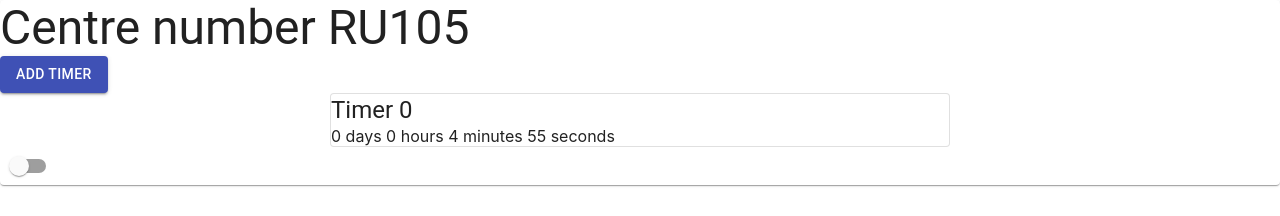
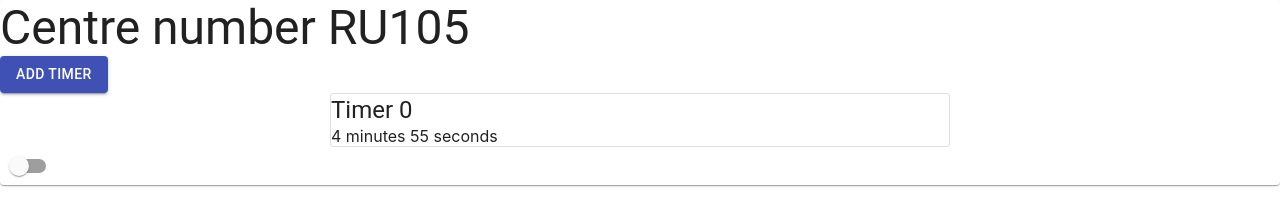
Before and after one commit to 5h3ms/examtimer, a React (Create React App) app: page / in a window 1280 px wide. Shown: the top 216 px of the page. Built offline with nearby package versions, Linux system fonts and the light colour scheme.

Commit message:
fixed timer

```diff
--- a/src/components/Timer.react.tsx
+++ b/src/components/Timer.react.tsx
@@ -2,10 +2,10 @@ import './Timer.css';
 import { useEffect, useState, ReactElement } from 'react';
 
 interface TimerProps {
-  days?: number;
-  hours?: number;
-  minutes?: number;
-  seconds?: number;
+  days: number;
+  hours: number;
+  minutes: number;
+  seconds: number;
 }
 
 // given: time in seconds, function calculates how much time is left in days, minutes, seconds
@@ -29,7 +29,7 @@ function Timer({
   hours = 0,
   minutes = 0,
   seconds = 0,
-}: TimerProps): ReactElement {
+}: Partial<TimerProps>): ReactElement {
   const [timeSeconds, setTimeSeconds] = useState(
     days * 24 * 60 * 60 + hours * 60 * 60 + minutes * 60 + seconds,
   );
@@ -53,11 +53,14 @@ function Timer({
   return (
     <div>
       {timeSeconds > 0 ? (
-        Object.entries(timeLeft).flatMap(([interval, time]) => (
-          <span>
-            {time} {interval}{' '}
-          </span>
-        ))
+        Object.entries(timeLeft).flatMap(([interval, time]) => {
+          if (time > 0)
+            return (
+              <span>
+                {time} {interval}{' '}
+              </span>
+            );
+        })
       ) : (
         <span>Time is up!</span>
       )}
```
